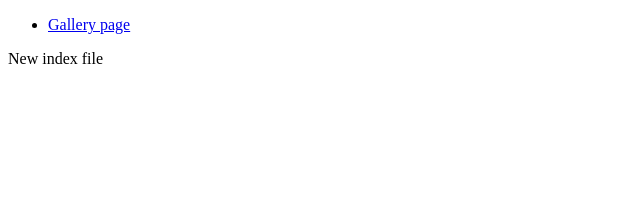
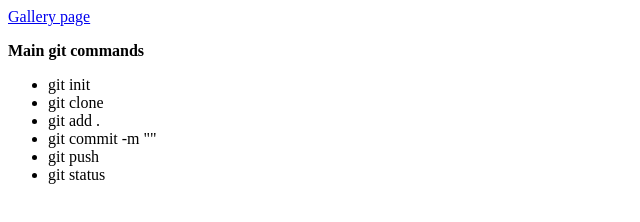
Before and after one commit to YuliiaVD/Hillel_project, a plain HTML site: page index.html in a window 1280 px wide. Shown: the whole page, without its empty margins (0-640 px from the left). Drawn offline with Linux system fonts and the light colour scheme.

Commit message:
adding main commands into the index.html

```diff
--- a/index.html
+++ b/index.html
@@ -1,19 +1,25 @@
 <!DOCTYPE html>
 <html lang="en">
   <head>
-  <meta charset="UTF-8">
-  <meta http-equiv="X-UA-Compatible" content="IE=edge">
-  <meta name="viewport" content="width=device-width, initial-scale=1.0">
+    <meta charset="UTF-8" />
+    <meta http-equiv="X-UA-Compatible" content="IE=edge" />
+    <meta name="viewport" content="width=device-width, initial-scale=1.0" />
     <title>Hille GitHub</title>
   </head>
   <body>
+    <header>
+      <a href="/gallery/gallery.html">Gallery page</a>
+    </header>
     <div>
+      <p><b>Main git commands</b></p>
       <ul>
-      <li>
-        <a href="/gallery/gallery.html">Gallery page</a>
-      </li>
+        <li>git init</li>
+        <li>git clone</li>
+        <li>git add .</li>
+        <li>git commit -m ""</li>
+        <li>git push</li>
+        <li>git status</li>
       </ul>
     </div>
-  <p>New index file</p>
   </body>
 </html>
```
Lines whose indentation alone changed are shown as unchanged.
